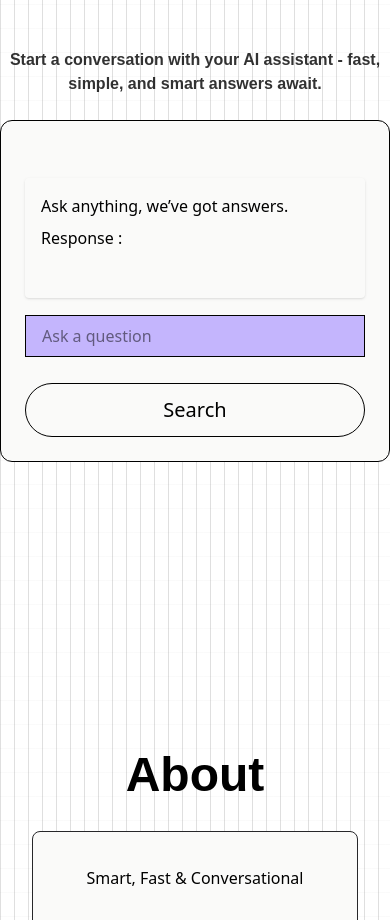
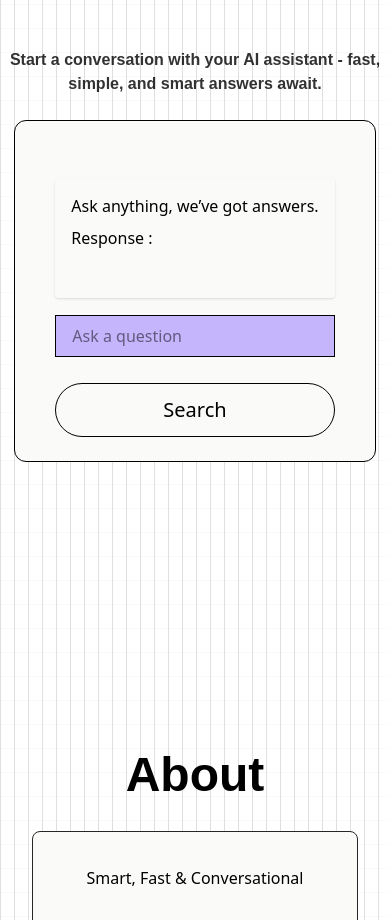
Before and after one commit to ROHITDUBEY777/Chatbot-AI, a React (Vite) app: page / in a window 390 px wide. Shown: the part 1460-2380 px from the top of the page. Built offline with nearby package versions, Linux system fonts and the light colour scheme.

Commit message:
changes done

```diff
--- a/src/components/API.jsx
+++ b/src/components/API.jsx
@@ -117,7 +117,7 @@ return response.data.candidates[0].content.parts[0].text;
      animate={controlscard}
      transition={{duration:1,ease: "easeOut"}}
 
-    className={`flex flex-col w-full     justify-center md:w-[41rem] md:mx-15 lg:w-9/10 px-6   ${darkMode?"text-white  hover:border-yellow-400  bg-[#1e293b]":"text-black bg-[#fafaf9]"} hover:border-1  z-10   py-6 border    mb-8 md:px-16 md:py-10     rounded-xl     `}>
+    className={`flex flex-col w-fit  mx-auto      justify-center md:w-[41rem] md:mx-15 lg:w-9/10 px-10  ${darkMode?"text-white  hover:border-yellow-400  bg-[#1e293b]":"text-black bg-[#fafaf9]"} hover:border-1  z-10   py-6 border    mb-8 md:px-16 md:py-10     rounded-xl     `}>
       {reply && (
         <div className='mt-[4vh]  p-4 rounded shadow '>
           <h1 className='text-base md:text-xl mb-2'>Ask anything, we’ve got answers.</h1>
```
